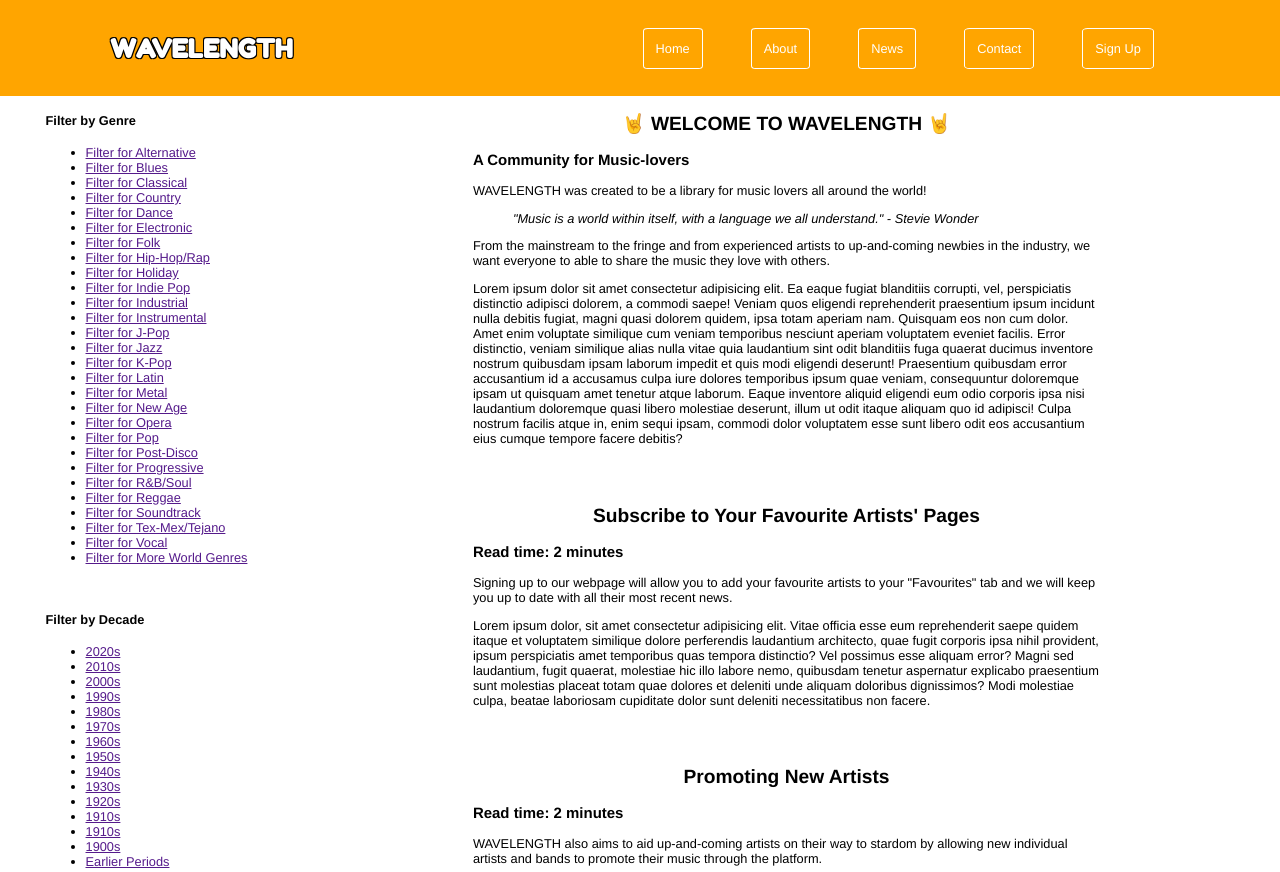
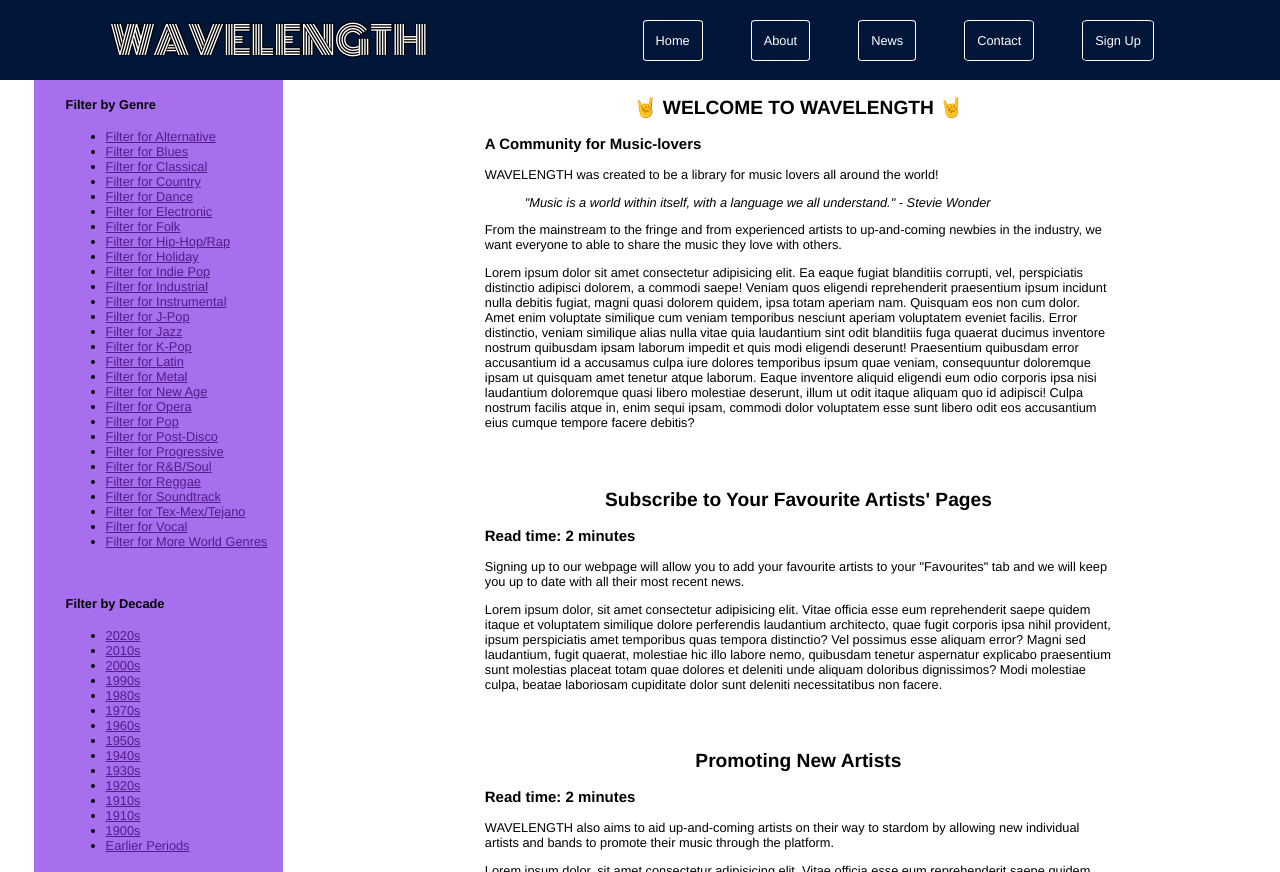
Before and after one commit to Maddie3Porter/Maddie3Porter.github.io, a plain HTML site: page index.html in a window 1280 px wide. Shown: the top 872 px of the page. Drawn offline with Linux system fonts and the light colour scheme; no server answers.

Commit message:
Update style.css

```diff
--- a/style.css
+++ b/style.css
@@ -8,7 +8,10 @@ body {
 #logo {
     margin: 0px;
     padding: 8px;
-    font-family: "Fredoka One", sans-serif;
+    font-family: "Monoton", sans-serif;
+    font-weight: 400;
+    font-style: normal;
+    font-size: 300%;
     width: 20%;
     text-shadow:
     1px 1px 0px black, /*Bottom-right shadow*/
@@ -22,10 +25,10 @@ ul {
 }
 
 body > header {
-    background-color: orange;
+    background-color: #011638;
     color:white;
     display: flex;
-    height: 12vh;
+    height: 10vh;
     align-items: center;
     justify-content: space-around;
 }
@@ -57,6 +60,13 @@ body > main article {
     margin: auto;
 }
 
+body > main aside {
+    background-color: #a76fed;
+    padding-left: 32px;
+    align-items: center;
+    width: 17%;
+}
+
 #main-content {
     display: flex;
     justify-content: space-around;
@@ -75,8 +85,11 @@ h2 {
 }
 
 body > footer {
-    background-color: orange;
+    background-color: #2e294e;
+    height: 10vh;
+    color: white;
     display: flex;
+    align-items: center;
 }
 
 img {
```
